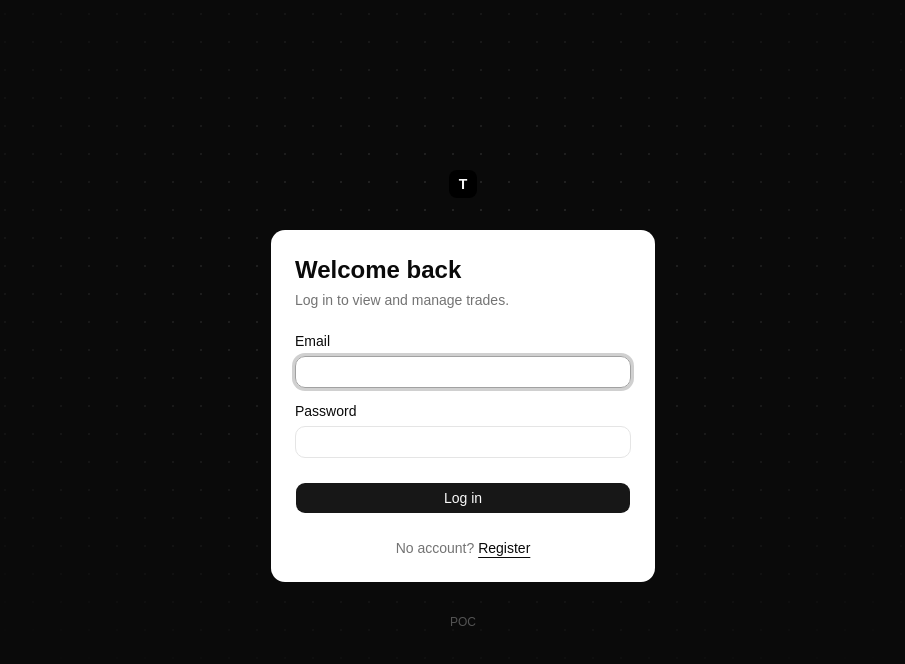
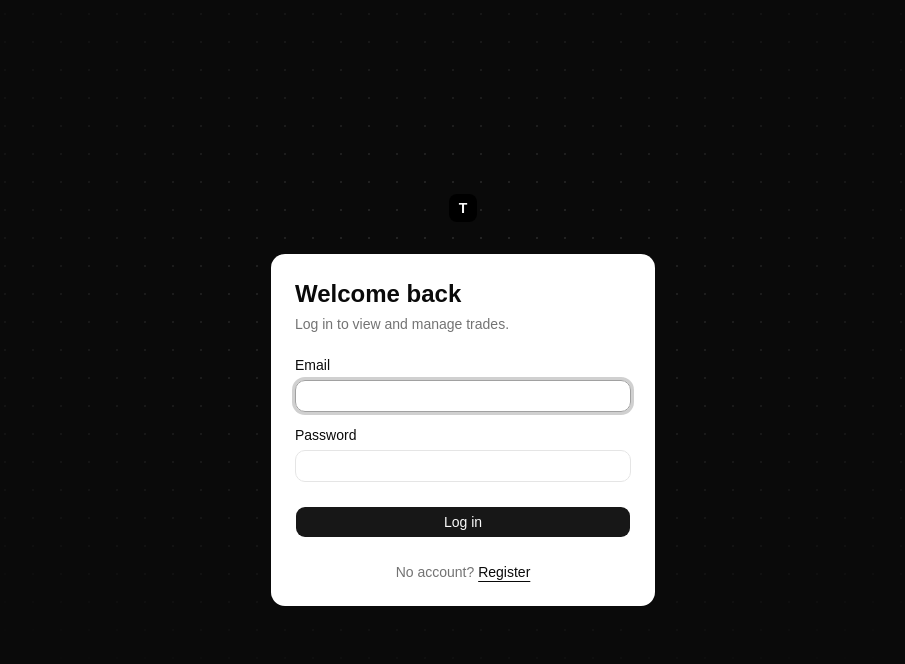
Before and after one commit to edisonesc/trade-blotter-poc, a React (Vite) app in the folder frontend/: page /login in a window 1280 px wide. Shown: the top 664 px of the page, without its empty margins (177-1082 px from the left). Built offline with nearby package versions, Linux system fonts and the light colour scheme; no server answers; what ag-grid-community would draw is missing.

Commit message:
chore: cleanup

```diff
--- a/frontend/src/layouts/AuthLayout.tsx
+++ b/frontend/src/layouts/AuthLayout.tsx
@@ -22,7 +22,7 @@ export default function AuthLayout() {
         <Outlet />
       </Card>
 
-      <p className="relative pt-8 text-xs text-white/30">POC</p>
+      {/* <p className="relative pt-8 text-xs text-white/30">POC</p> */}
     </div>
   );
 }
```
